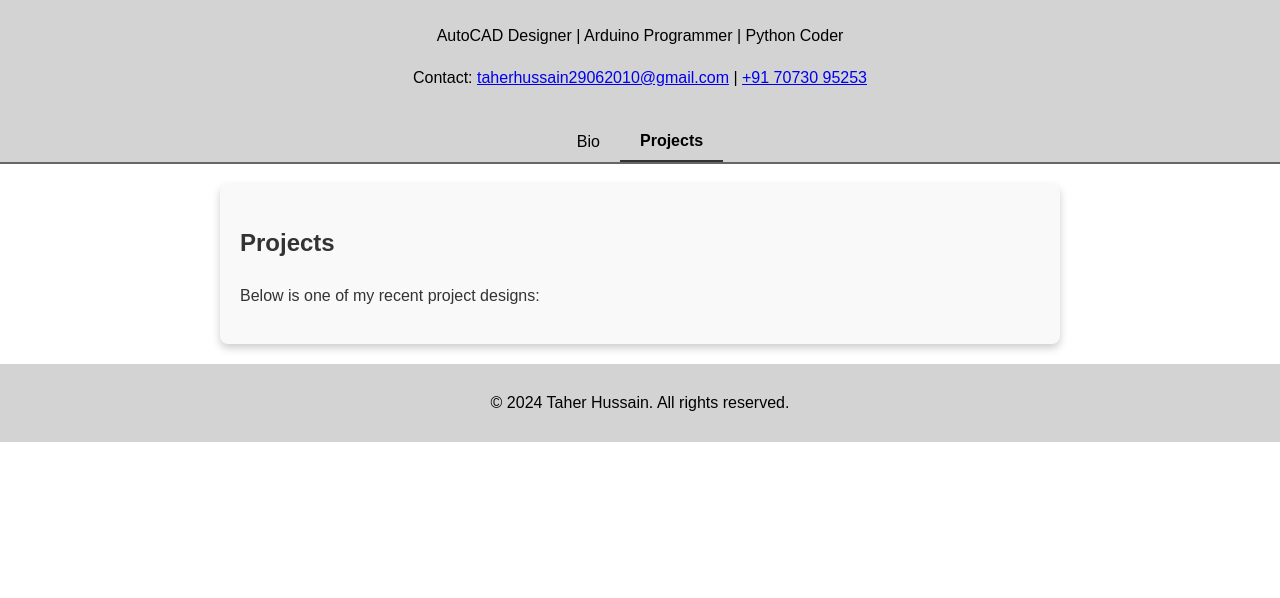
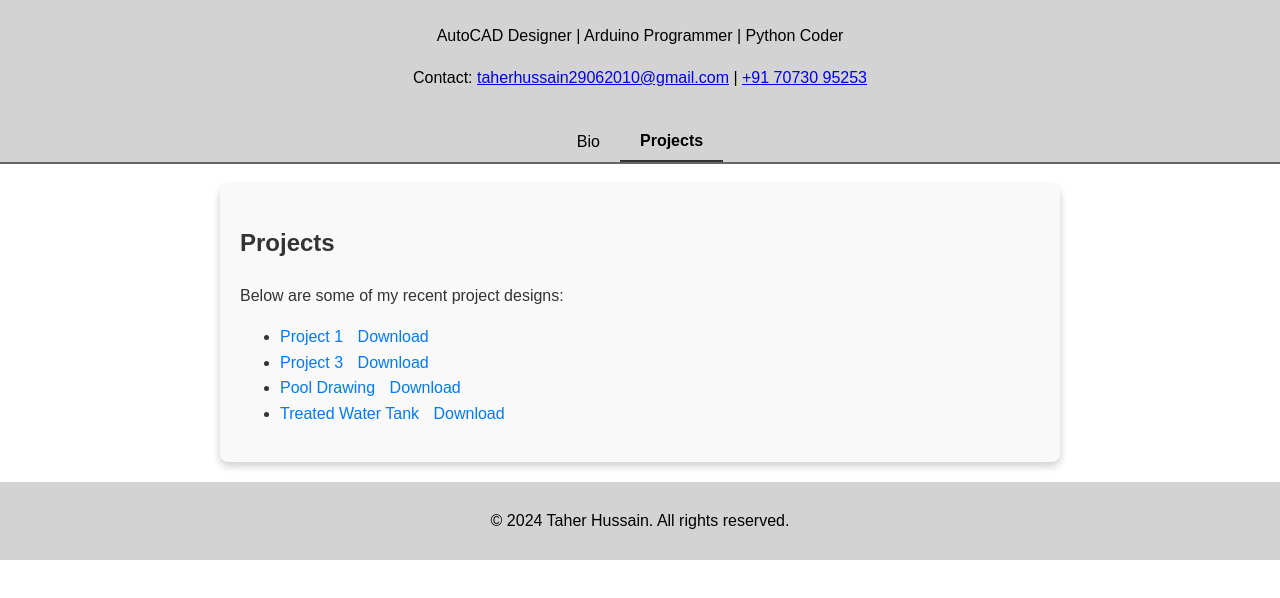
Before and after one commit to Taher5152/CV, a plain HTML site: page index.html in a window 1280 px wide. Both pictures are taken after a click on the button "Projects". Shown: the part 134-732 px from the top of the page. Drawn offline with Linux system fonts and the light colour scheme.

Commit message:
Add files via upload
files added and updated code with download button

```diff
--- a/index.html
+++ b/index.html
@@ -59,6 +59,14 @@
             padding: 10px 0;
             background: #D3D3D3;
             color: black;
+        }
+        ul li a {
+            text-decoration: none;
+            color: #007BFF;
+        }
+        ul li a:hover {
+            text-decoration: underline;
+            color: #0056b3;
         }
     </style>
 </head>
@@ -122,7 +130,25 @@
 
     <div id="projects" class="tab-content">
         <h2>Projects</h2>
-        <p>Below is one of my recent project designs:</p>
+        <p>Below are some of my recent project designs:</p>
+        <ul>
+            <li>
+                <a href="Project 1.pdf" target="_blank">Project 1</a>
+                <a href="Project 1.pdf" download style="margin-left: 10px;">Download</a>
+            </li>
+            <li>
+                <a href="Project 3.pdf" target="_blank">Project 3</a>
+                <a href="Project 3.pdf" download style="margin-left: 10px;">Download</a>
+            </li>
+            <li>
+                <a href="pool drawing.pdf" target="_blank">Pool Drawing</a>
+                <a href="pool drawing.pdf" download style="margin-left: 10px;">Download</a>
+            </li>
+            <li>
+                <a href="treated water tank.pdf" target="_blank">Treated Water Tank</a>
+                <a href="treated water tank.pdf" download style="margin-left: 10px;">Download</a>
+            </li>
+        </ul>
     </div>
 
     <footer>
@@ -145,4 +171,4 @@
         }
     </script>
 </body>
-</html
+</html>
```
